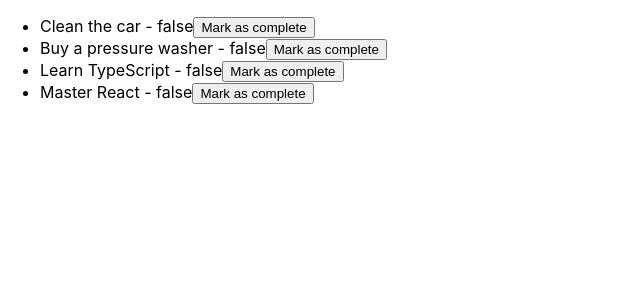
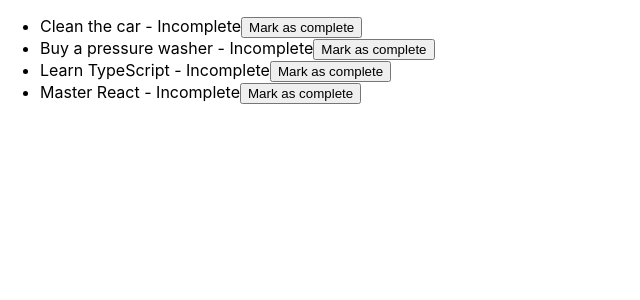
Before and after one commit to azy2k9/todo-hooks-typescript, a React (Create React App) app: page / in a window 1280 px wide. Shown: the top 300 px of the page, without its empty margins (0-640 px from the left). Built offline with nearby package versions, Linux system fonts and the light colour scheme.

Commit message:
Render the correct text for the completed status

```diff
--- a/src/components/Todo/Todo.tsx
+++ b/src/components/Todo/Todo.tsx
@@ -13,7 +13,7 @@
 
     return (
         <li>
-            {`${todo.todo} - ${todo.completed_status}`}
+            {`${todo.todo} - ${todo.completed_status ? 'Completed' : 'Incomplete'}`}
             <button onClick={() => toggleCompletedStatus(todo)}>Mark as {`${todo.completed_status ? 'incomplete' : 'complete'}`}</button>
         </li>
     )
```
